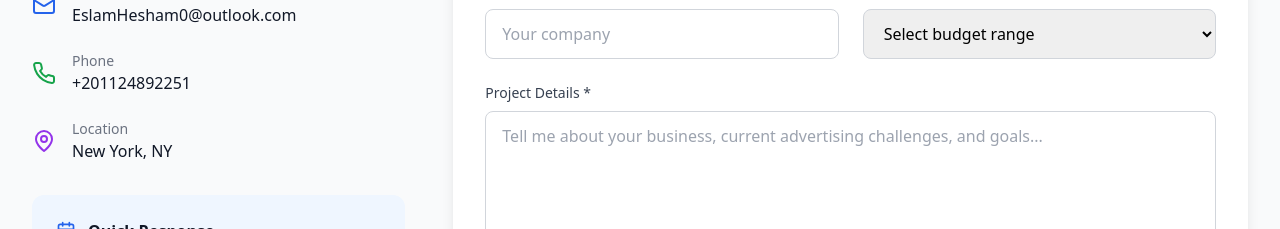
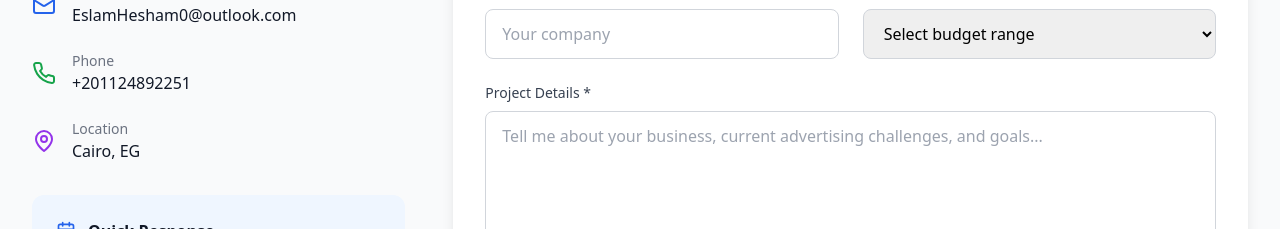
Before and after one commit to DrkEslam/Project, a React (Vite) app: page / in a window 1280 px wide. Shown: the part 7900-8129 px from the top of the page. Built offline with nearby package versions, Linux system fonts and the light colour scheme.

Commit message:
Update location from New York to Cairo

```diff
--- a/src/components/Contact.tsx
+++ b/src/components/Contact.tsx
@@ -66,7 +66,7 @@ const Contact = () => {
     {
       icon: <MapPin className="text-purple-600" size={24} />,
       label: "Location",
-      value: "New York, NY",
+      value: "Cairo, EG",
       link: null
     }
   ];
```
